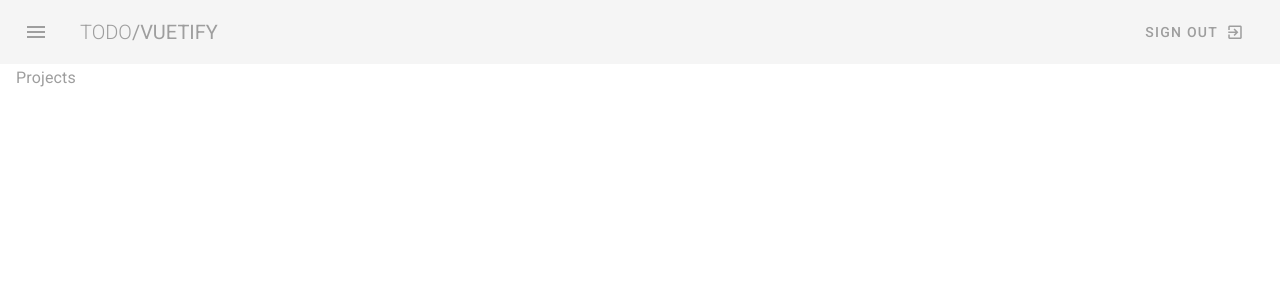
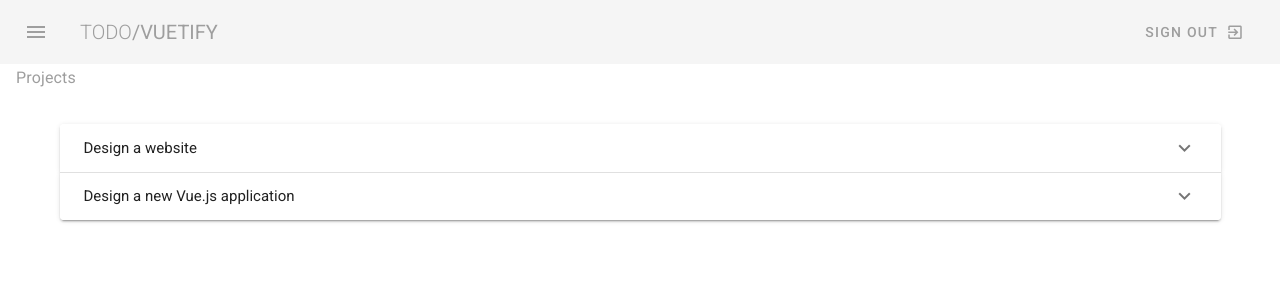
Before and after one commit to Lascoyle/vuetify-todo, a Vue app: page /projects in a window 1280 px wide. Shown: the top 300 px of the page. Built offline with nearby package versions, Linux system fonts and the light colour scheme.

Commit message:
Add a projects expansion panel displaying projects' informations of the current team member

```diff
--- a/src/views/Projects.vue
+++ b/src/views/Projects.vue
@@ -1,7 +1,20 @@
 <template>
   <div class="projects">
     <h1 class="subtitle-1  grey--text">Projects</h1>
+
     <v-container class="my-5">
+
+      <v-expansion-panels>
+        <v-expansion-panel v-for="(project, index) in myProjects" :key="index">
+          <v-expansion-panel-header>
+            {{ project.title }}
+          </v-expansion-panel-header>
+          <v-expansion-panel-content class="px-4 grey--text">
+            <div class="font-weight-bold">due by {{ project.due }}</div>
+            <div>{{ project.content }}</div>
+          </v-expansion-panel-content>
+        </v-expansion-panel>
+      </v-expansion-panels>
 
     </v-container>
   </div>
@@ -12,8 +25,23 @@
 
 export default {
   name: 'Projects',
-  components: {
-    //
-}
+  data() {
+    return {
+      projects: [
+        { title: "Design a website", person: "Lascoyle", due: new Date(2021, 0, 15).toDateString(), status: "ongoing", content: "Lorem, ipsum dolor sit amet consectetur adipisicing elit. Dolorem odit sed ullam velit recusandae harum praesentium alias dolores eveniet. Facere illum quas blanditiis ipsa, laborum recusandae alias quidem placeat assumenda?" },
+        { title: "Code up homepage", person: "Jane", due: new Date(2020, 11, 25).toDateString(), status: "complete", content: "Lorem, ipsum dolor sit amet consectetur adipisicing elit. Dolorem odit sed ullam velit recusandae harum praesentium alias dolores eveniet. Facere illum quas blanditiis ipsa, laborum recusandae alias quidem placeat assumenda?" },
+        { title: "Design video thumbnails", person: "Jenny", due: new Date(2020, 11, 31).toDateString(), status: "complete", content: "Lorem, ipsum dolor sit amet consectetur adipisicing elit. Dolorem odit sed ullam velit recusandae harum praesentium alias dolores eveniet. Facere illum quas blanditiis ipsa, laborum recusandae alias quidem placeat assumenda?" },
+        { title: "Create a community forum", person: "Marvin", due: new Date(2020, 10, 13).toDateString(), status: "overdue", content: "Lorem, ipsum dolor sit amet consectetur adipisicing elit. Dolorem odit sed ullam velit recusandae harum praesentium alias dolores eveniet. Facere illum quas blanditiis ipsa, laborum recusandae alias quidem placeat assumenda?" },
+        { title: "Design a new Vue.js application", person: "Lascoyle", due: new Date(2021, 2, 2).toDateString(), status: "ongoing", content: "Lorem, ipsum dolor sit amet consectetur adipisicing elit. Dolorem odit sed ullam velit recusandae harum praesentium alias dolores eveniet. Facere illum quas blanditiis ipsa, laborum recusandae alias quidem placeat assumenda?" },
+      ]
+    }
+  },
+  computed: {
+    myProjects() {
+      return this.projects.filter(project => {
+        return project.person === 'Lascoyle'
+      })
+    }
+  }
 }
 </script>
```
